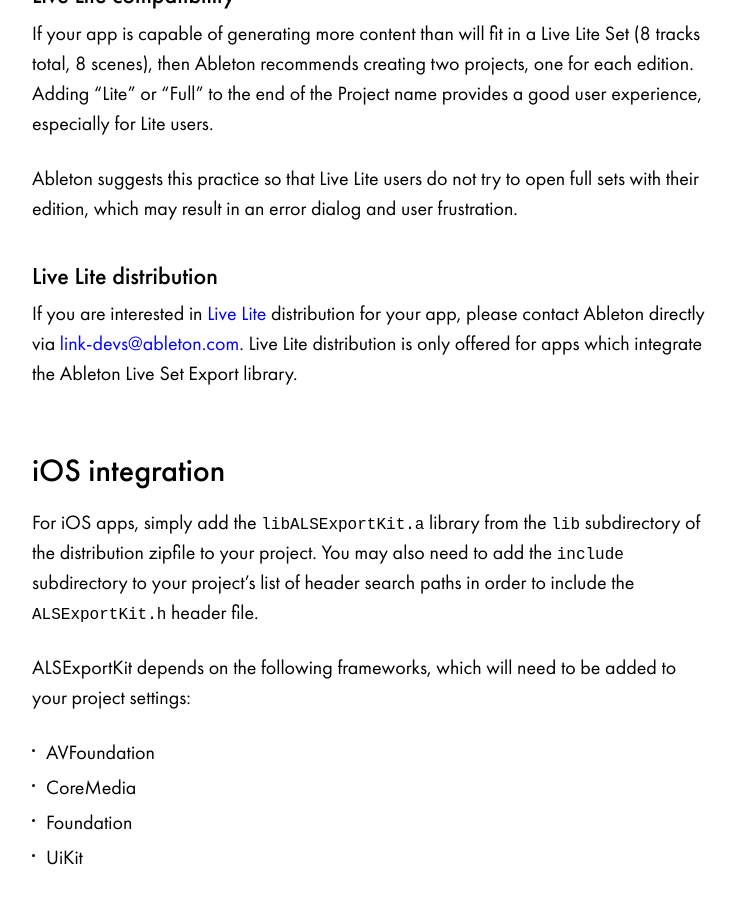
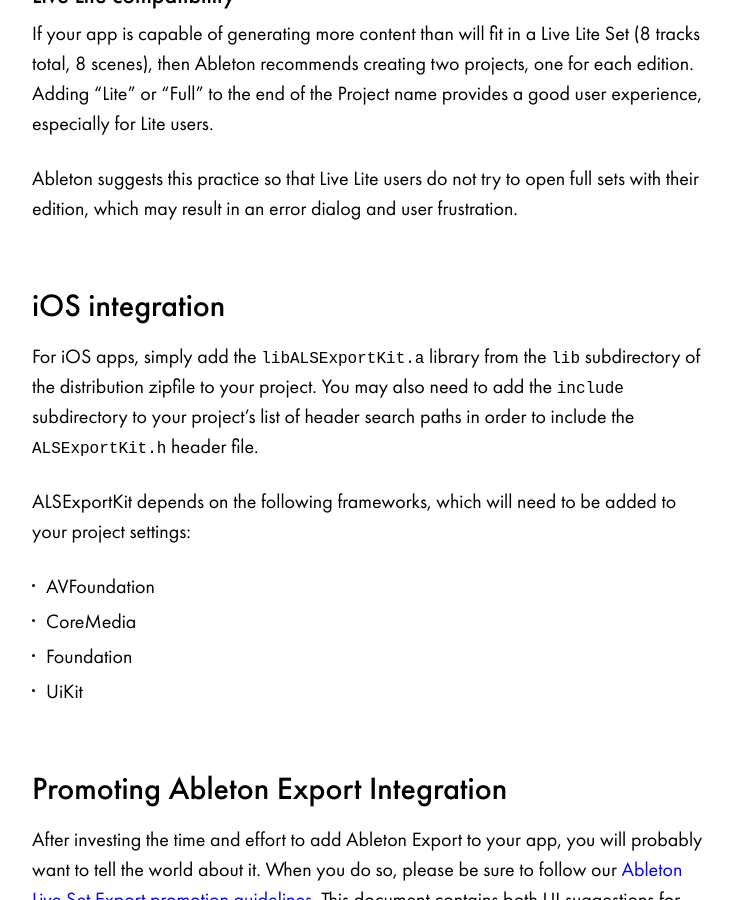
Before and after one commit to Ableton/ableton.github.io, a Jekyll site: the page built from export/index.md, in a window 1280 px wide and 900 px high, scrolled down 6840 px. Shown: the whole window, without its empty margins (268-1004 px from the left). Built offline with Jekyll 4.4.1, drawn with Linux system fonts in a browser that asks for light colours.

Commit message:
Remove section regarding Live Lite

```diff
--- a/export/index.md
+++ b/export/index.md
@@ -221,13 +221,6 @@ Ableton suggests this practice so that Live Lite users do not try to open full s
 their edition, which may result in an error dialog and user frustration.
 
 
-### Live Lite distribution
-
-If you are interested in [Live Lite][live-lite] distribution for your app, please contact
-Ableton directly via <link-devs@ableton.com>. Live Lite distribution is only offered for
-apps which integrate the Ableton Live Set Export library.
-
-
 ## iOS integration
 
 For iOS apps, simply add the `libALSExportKit.a` library from the `lib` subdirectory of
```
